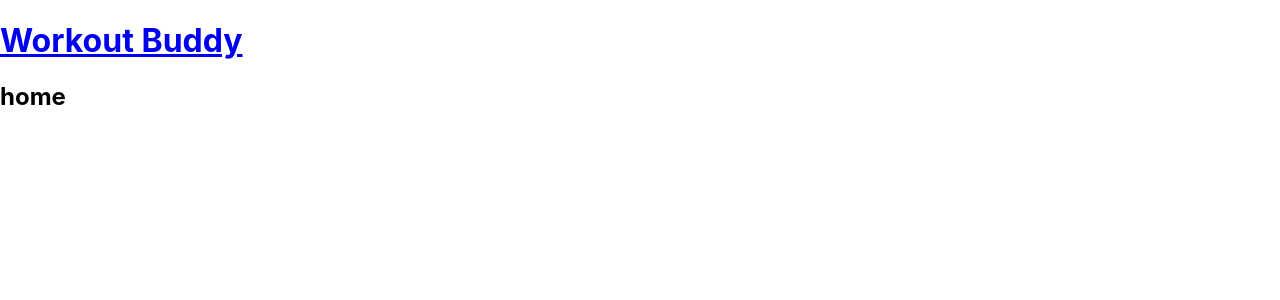
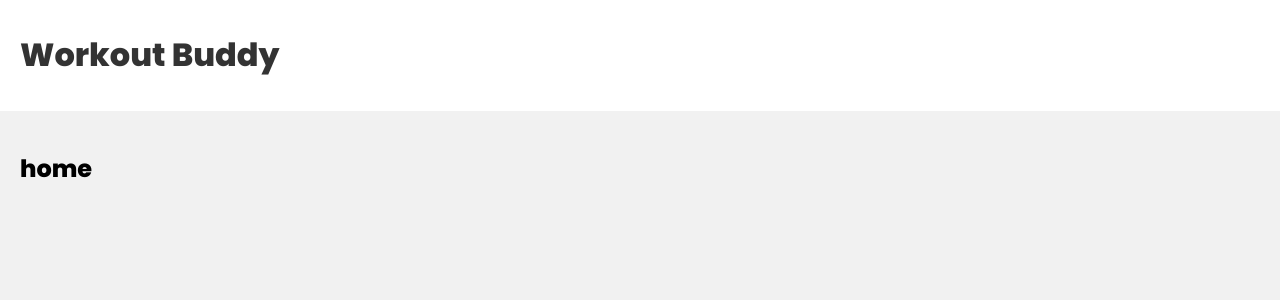
Before and after one commit to AdaN6/MERN-stack-practice, a React (Create React App) app in the folder frontend/: page / in a window 1280 px wide. Shown: the top 300 px of the page. Built offline with nearby package versions, Linux system fonts and the light colour scheme.

Commit message:
added css for basic header, pages and containers

```diff
--- a/frontend/src/index.css
+++ b/frontend/src/index.css
@@ -1,13 +1,39 @@
-body {
-  margin: 0;
-  font-family: -apple-system, BlinkMacSystemFont, 'Segoe UI', 'Roboto', 'Oxygen',
-    'Ubuntu', 'Cantarell', 'Fira Sans', 'Droid Sans', 'Helvetica Neue',
-    sans-serif;
-  -webkit-font-smoothing: antialiased;
-  -moz-osx-font-smoothing: grayscale;
+
+/* google font */
+@import url('https://fonts.googleapis.com/css2?family=Poppins:wght@300;400;500;600;800&family=VT323&display=swap');
+
+/* layout */
+:root {
+  --primary: #1aac83;
+  --error: #e7195a;
 }
 
-code {
-  font-family: source-code-pro, Menlo, Monaco, Consolas, 'Courier New',
-    monospace;
+body {
+  background: #f1f1f1;
+  margin: 0;
+  font-family: "Poppins";
 }
+
+header {
+  background: #fff;
+}
+
+header .container {
+  max-width: 1400px;
+  margin: 0 auto;
+  padding: 10px 20px;
+  display: flex;
+  align-items: center;
+  justify-content: space-between;
+}
+
+header a {
+  color: #333;
+  text-decoration: none;
+}
+
+.pages {
+  max-width: 1400px;
+  padding: 20px;
+  margin: 0 auto;
+}
```
